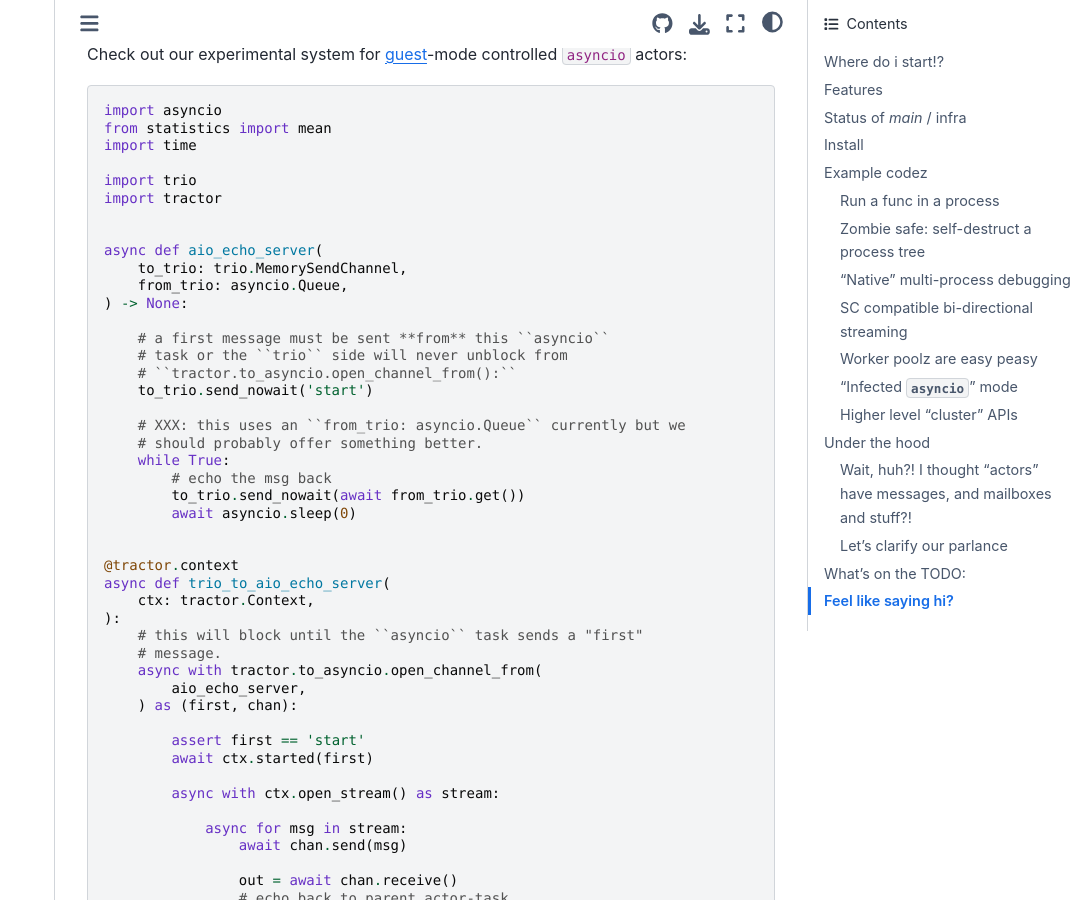
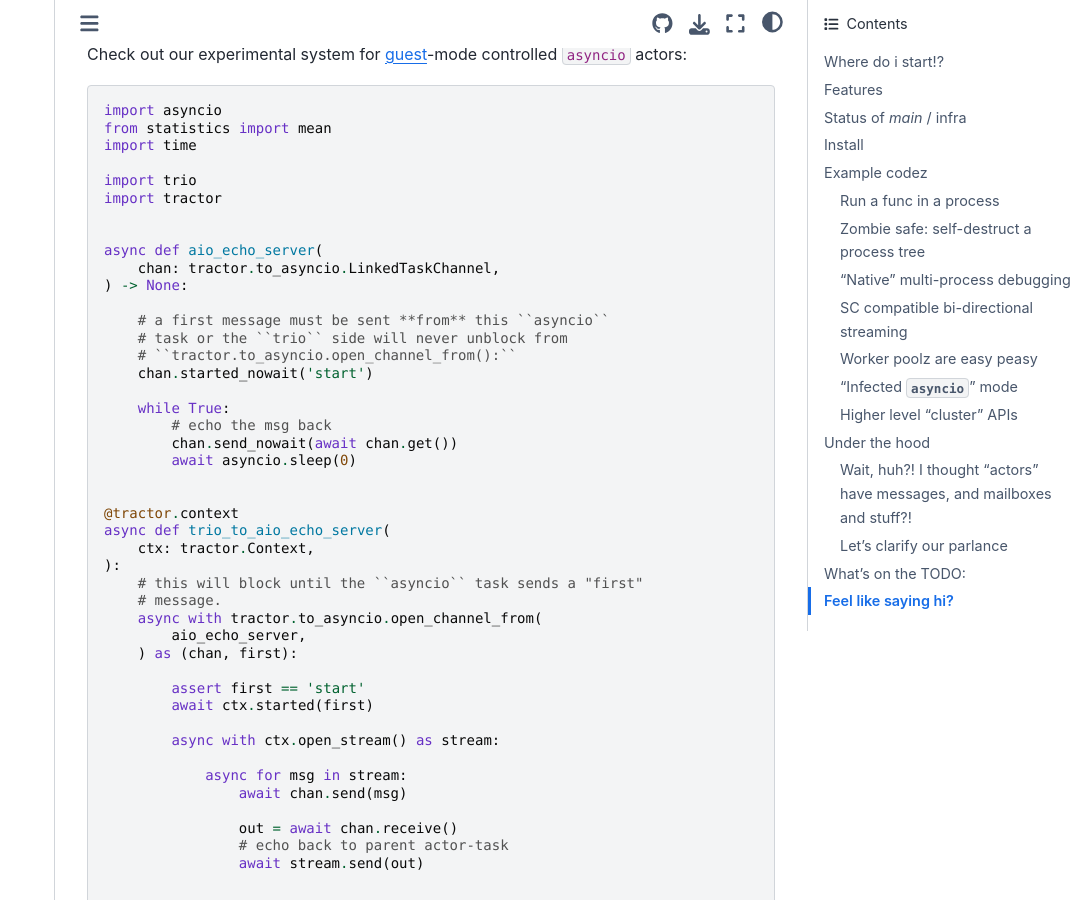
Before and after one commit to goodboy/tractor, a Sphinx documentation site: the page built from docs/README.rst, in a window 1280 px wide and 900 px high, scrolled down 8061 px. Shown: the whole window, without its empty margins (201-1280 px from the left). Built offline with Sphinx 7.4.7 and the Sphinx Book theme 1.1.4, drawn with Linux system fonts in a browser that asks for light colours; some of the changed text lies outside the part shown.

Commit message:
Update `docs/README.rst` to use `chan` API style
Sync the inline "infected asyncio" echo-server example
with the new `LinkedTaskChannel` iface from prior commits.

- `to_trio`/`from_trio` params -> `chan: LinkedTaskChannel`
- use `chan.started_nowait()`, `.send_nowait()`, `.get()`
- swap yield order to `(chan, first)`
- update blurb to describe the new unified channel API

(this patch was generated in some part by [`claude-code`][claude-code-gh])
[claude-code-gh]: https://github.com/anthropics/claude-code

```diff
--- a/docs/README.rst
+++ b/docs/README.rst
@@ -420,20 +420,17 @@ Check out our experimental system for `guest`_-mode controlled
 
 
     async def aio_echo_server(
-        to_trio: trio.MemorySendChannel,
-        from_trio: asyncio.Queue,
+        chan: tractor.to_asyncio.LinkedTaskChannel,
     ) -> None:
 
         # a first message must be sent **from** this ``asyncio``
         # task or the ``trio`` side will never unblock from
         # ``tractor.to_asyncio.open_channel_from():``
-        to_trio.send_nowait('start')
+        chan.started_nowait('start')
 
-        # XXX: this uses an ``from_trio: asyncio.Queue`` currently but we
-        # should probably offer something better.
         while True:
             # echo the msg back
-            to_trio.send_nowait(await from_trio.get())
+            chan.send_nowait(await chan.get())
             await asyncio.sleep(0)
 
 
@@ -445,7 +442,7 @@ Check out our experimental system for `guest`_-mode controlled
         # message.
         async with tractor.to_asyncio.open_channel_from(
             aio_echo_server,
-        ) as (first, chan):
+        ) as (chan, first):
 
             assert first == 'start'
             await ctx.started(first)
@@ -504,8 +501,10 @@ Yes, we spawn a python process, run ``asyncio``, start ``trio`` on the
 ``asyncio`` loop, then send commands to the ``trio`` scheduled tasks to
 tell ``asyncio`` tasks what to do XD
 
-We need help refining the `asyncio`-side channel API to be more
-`trio`-like. Feel free to sling your opinion in `#273`_!
+The ``asyncio``-side task receives a single
+``chan: LinkedTaskChannel`` handle providing a ``trio``-like
+API: ``.started_nowait()``, ``.send_nowait()``, ``.get()``
+and more. Feel free to sling your opinion in `#273`_!
 
 
 .. _#273: https://github.com/goodboy/tractor/issues/273
```
